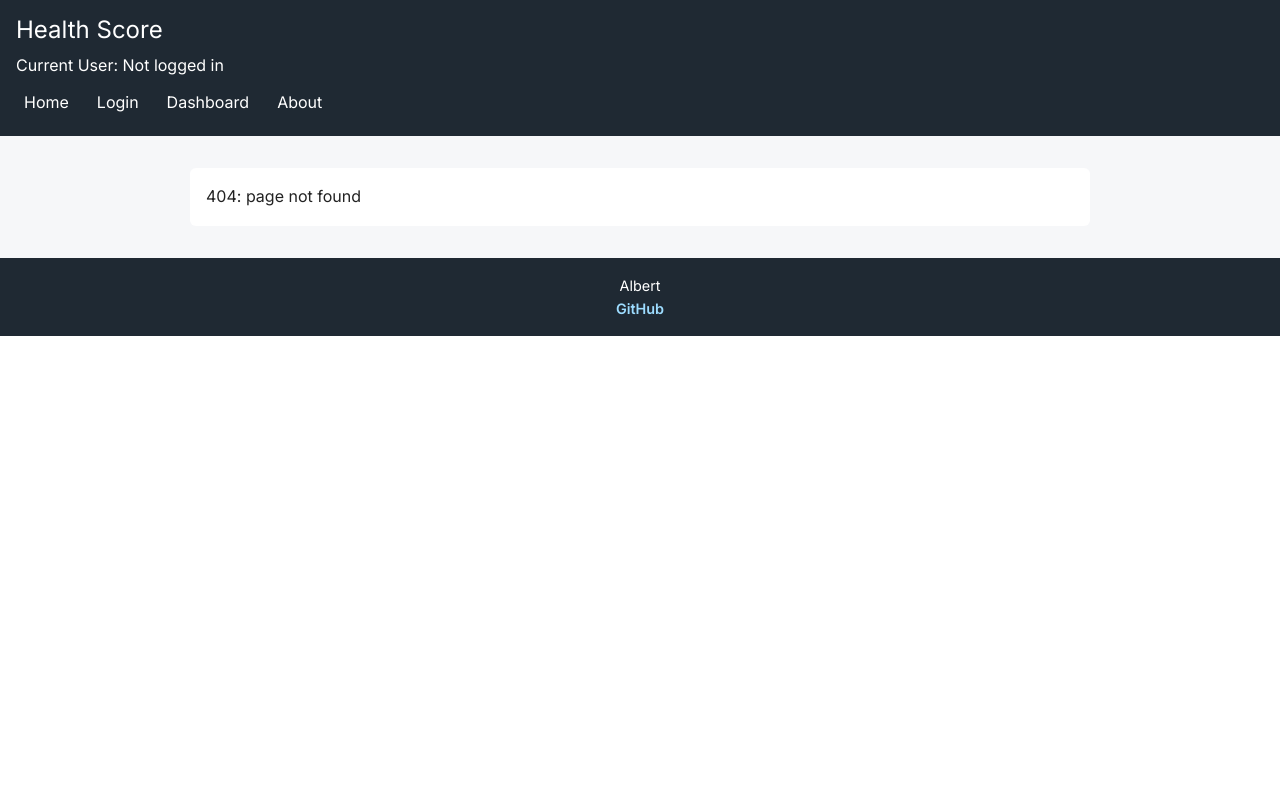
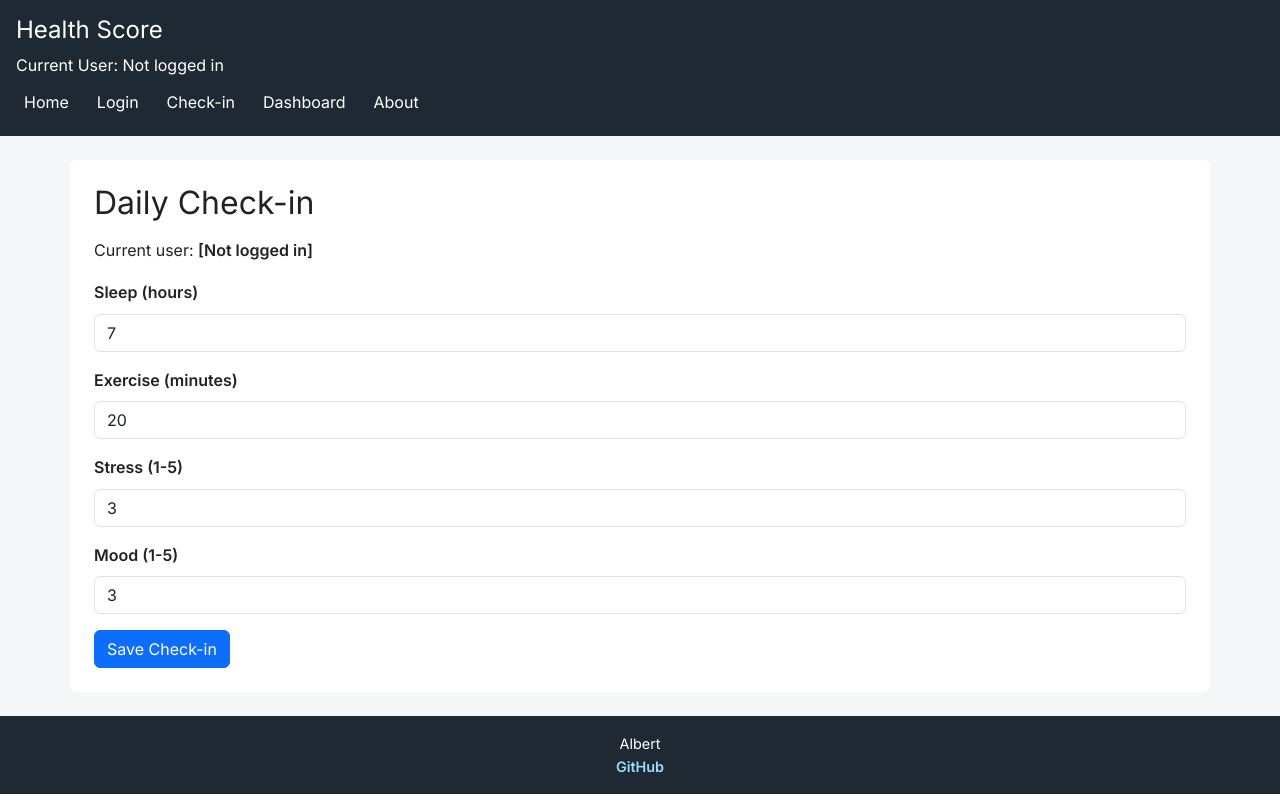
Before and after one commit to CMCHJK/startup, a React (Vite) app: page /checkin in a window 1280 px wide. Before the commit this address had no page. Built offline with nearby package versions, Linux system fonts and the light colour scheme.

Commit message:
added a full check in page(included in app.jsx), I also changed dashboard so that it display the real history saved locally and give a real score from a simple logrithm from the login information, I have also commented the range of the scores so the score and interpretation actually makes sense.

```diff
--- a/src/app.jsx
+++ b/src/app.jsx
@@ -5,6 +5,7 @@ import './app.css';
 import { BrowserRouter, NavLink, Route, Routes } from 'react-router-dom';
 import { Home } from './home/home';
 import { Login } from './login/login';
+import { Checkin } from './checkin/checkin';
 import { Dashboard } from './dashboard/dashboard';
 import { About } from './about/about';
 
@@ -38,6 +39,7 @@ export default function App() {
           <nav>
             <NavLink to="">Home</NavLink>
             <NavLink to="login">Login</NavLink>
+            <NavLink to="checkin">Check-in</NavLink>
             <NavLink to="dashboard">Dashboard</NavLink>
             <NavLink to="about">About</NavLink>
           </nav>
@@ -46,6 +48,7 @@ export default function App() {
         <Routes>
           <Route path="/" element={<Home />} />
           <Route path="/login" element={<Login />} />
+          <Route path="/checkin" element={<Checkin />} />
           <Route path="/dashboard" element={<Dashboard />} />
           <Route path="/about" element={<About />} />
           <Route path="*" element={<NotFound />} />
--- /dev/null
+++ b/src/checkin/checkin.jsx
@@ -0,0 +1,111 @@
+import React, { useEffect, useState } from 'react';
+
+export function Checkin() {
+  const [userName, setUserName] = useState('');
+  const [sleepHours, setSleepHours] = useState(7);
+  const [exerciseMinutes, setExerciseMinutes] = useState(20);
+  const [stress, setStress] = useState(3);
+  const [mood, setMood] = useState(3);
+  const [savedMsg, setSavedMsg] = useState('');
+
+  useEffect(() => {
+    const u = localStorage.getItem('userName') || '';
+    setUserName(u);
+  }, []);
+
+  function loadCheckins() {
+    const text = localStorage.getItem('checkins');
+    if (!text) return [];
+    try {
+      const parsed = JSON.parse(text);
+      return Array.isArray(parsed) ? parsed : [];
+    } catch {
+      return [];
+    }
+  }
+
+  function saveCheckin() {
+    if (!userName) {
+      setSavedMsg('Please login first.');
+      return;
+    }
+
+    const entry = {
+      user: userName,
+      date: new Date().toLocaleString(),
+      sleepHours: Number(sleepHours),
+      exerciseMinutes: Number(exerciseMinutes),
+      stress: Number(stress),
+      mood: Number(mood),
+    };
+
+    const prev = loadCheckins();
+    const next = [entry, ...prev].slice(0, 30);
+    localStorage.setItem('checkins', JSON.stringify(next));
+    setSavedMsg('Saved!');
+  }
+
+  return (
+    <main className="container my-4 p-4 bg-white rounded">
+      <h2 className="mb-3">Daily Check-in</h2>
+
+      <p>
+        Current user: <strong>{userName || '[Not logged in]'}</strong>
+      </p>
+
+      <div className="mb-3">
+        <label className="form-label">Sleep (hours)</label>
+        <input
+          type="number"
+          className="form-control"
+          min="0"
+          max="24"
+          value={sleepHours}
+          onChange={(e) => setSleepHours(e.target.value)}
+        />
+      </div>
+
+      <div className="mb-3">
+        <label className="form-label">Exercise (minutes)</label>
+        <input
+          type="number"
+          className="form-control"
+          min="0"
+          max="600"
+          value={exerciseMinutes}
+          onChange={(e) => setExerciseMinutes(e.target.value)}
+        />
+      </div>
+
+      <div className="mb-3">
+        <label className="form-label">Stress (1-5)</label>
+        <input
+          type="number"
+          className="form-control"
+          min="1"
+          max="5"
+          value={stress}
+          onChange={(e) => setStress(e.target.value)}
+        />
+      </div>
+
+      <div className="mb-3">
+        <label className="form-label">Mood (1-5)</label>
+        <input
+          type="number"
+          className="form-control"
+          min="1"
+          max="5"
+          value={mood}
+          onChange={(e) => setMood(e.target.value)}
+        />
+      </div>
+
+      <button type="button" className="btn btn-primary" onClick={saveCheckin}>
+        Save Check-in
+      </button>
+
+      {savedMsg && <p className="mt-3"><strong>{savedMsg}</strong></p>}
+    </main>
+  );
+}
--- a/src/dashboard/dashboard.jsx
+++ b/src/dashboard/dashboard.jsx
@@ -5,6 +5,8 @@ export function Dashboard() {
   const [updates, setUpdates] = useState([]);
   const [communityData, setCommunityData] = useState([]);
   const [tip, setTip] = useState('');
+  const [checkins, setCheckins] = useState([]);
+  const [healthScore, setHealthScore] = useState(null);
 
   useEffect(() => {
     const storedUser = localStorage.getItem('userName');
@@ -49,6 +51,43 @@ export function Dashboard() {
   setTip(getDailyTip());
   }, []);
 
+  useEffect(() => {
+    function loadCheckins() {
+      const text = localStorage.getItem('checkins');
+      if (!text) return [];
+      try {
+        const parsed = JSON.parse(text);
+        return Array.isArray(parsed) ? parsed : [];
+      } catch {
+        return [];
+      }
+    }
+
+    function clamp(n, min, max) {
+      return Math.max(min, Math.min(max, n));
+    }
+
+    function computeScore(entry) {
+      if (!entry) return null;
+
+      const sleep = Number(entry.sleepHours);
+      const exercise = Number(entry.exerciseMinutes);
+      const stress = Number(entry.stress);
+      const mood = Number(entry.mood);
+
+      const sleepScore = clamp((sleep / 8) * 40, 0, 40);         // up to 40
+      const exerciseScore = clamp((exercise / 30) * 30, 0, 30);  // up to 30
+      const stressScore = clamp((6 - stress) * 5, 0, 25);        // 1->25, 5->5
+      const moodScore = clamp(mood * 1, 0, 5);                   // up to 5
+
+      return Math.round(clamp(sleepScore + exerciseScore + stressScore + moodScore, 0, 100));
+    }
+
+    const data = loadCheckins();
+    setCheckins(data);
+    setHealthScore(computeScore(data[0]));
+  }, []);
+
   return (
     <main className="container my-4 p-4 bg-white rounded">
       {/* Logged-in User Info */}
@@ -62,21 +101,54 @@ export function Dashboard() {
       {/* Application Data (User Health Data) */}
       <section>
         <h2>Your Health Data (Application Data)</h2>
-        <ul>
-          <li>Sleep: 6.5 hours</li>
-          <li>Stress level: High</li>
-          <li>Exercise: 20 minutes</li>
-          <li>Focus: Low</li>
-        </ul>
+
+        {checkins.length === 0 ? (
+          <p>No check-ins yet. Go submit one on the Check-in page.</p>
+        ) : (
+          <>
+            <p>
+              Latest check-in: <strong>{checkins[0].date}</strong>
+            </p>
+            <ul>
+              <li>Sleep: {checkins[0].sleepHours} hours</li>
+              <li>Exercise: {checkins[0].exerciseMinutes} minutes</li>
+              <li>Stress (1-5): {checkins[0].stress}</li>
+              <li>Mood (1-5): {checkins[0].mood}</li>
+            </ul>
+
+            <h3 className="mt-4">Recent history</h3>
+            <ul>
+              {checkins.slice(0, 5).map((c, idx) => (
+                <li key={idx}>
+                  {c.date} — sleep {c.sleepHours}h, exercise {c.exerciseMinutes}m, stress {c.stress}, mood {c.mood}
+                </li>
+              ))}
+            </ul>
+          </>
+        )}
       </section>
 
       {/* Health Score Output */}
       <section>
         <h2>Your Health Score</h2>
-        <p>
-          <strong>72 / 100</strong>
-        </p>
-        <p>Interpretation: Moderate risk – sleep consistency recommended.</p>
+
+        {healthScore === null ? (
+          <p>No score yet (submit a check-in first).</p>
+        ) : (
+          <>
+            <p>
+              <strong>{healthScore} / 100</strong>
+            </p>
+            <p>
+              Interpretation:{' '}
+              {healthScore >= 80
+                ? 'Doing well — keep consistency.'
+                : healthScore >= 60
+                ? 'Moderate — improve sleep/exercise consistency.'
+                : 'High risk — consider reducing stress and improving rest.'}
+            </p>
+          </>
+        )}
       </section>
 
       {/* Database Data Placeholder */}
```
